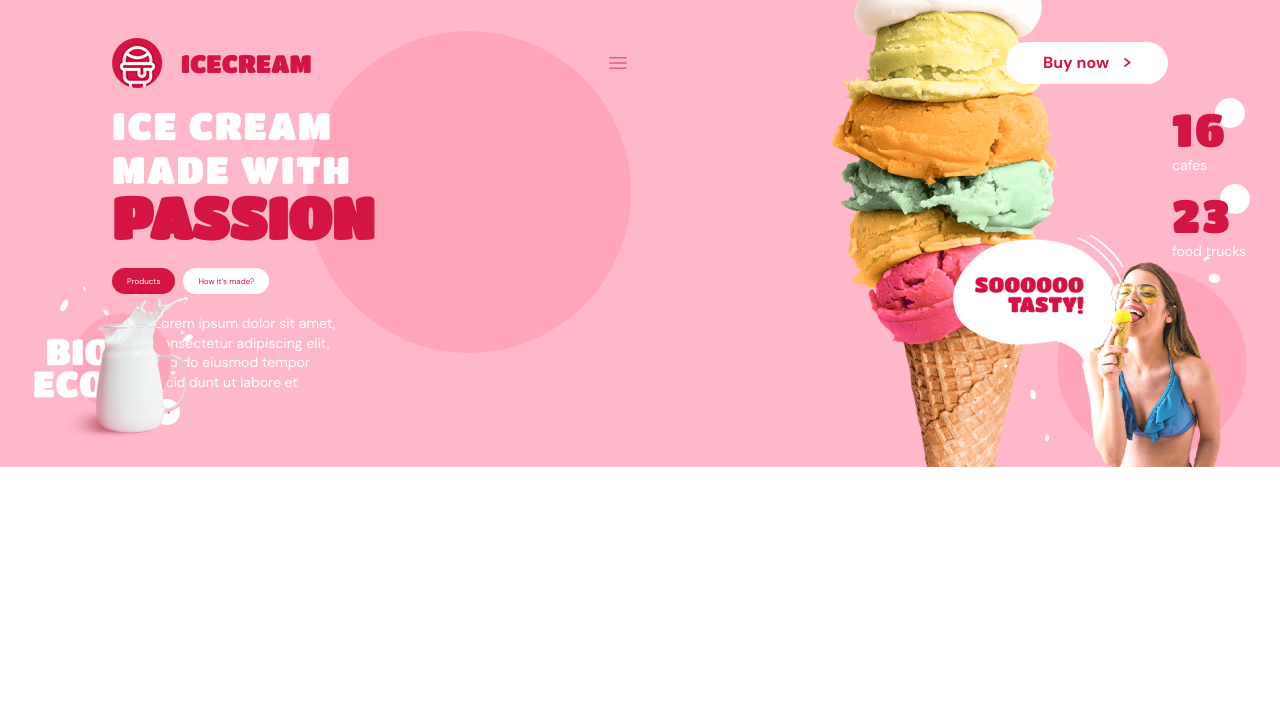
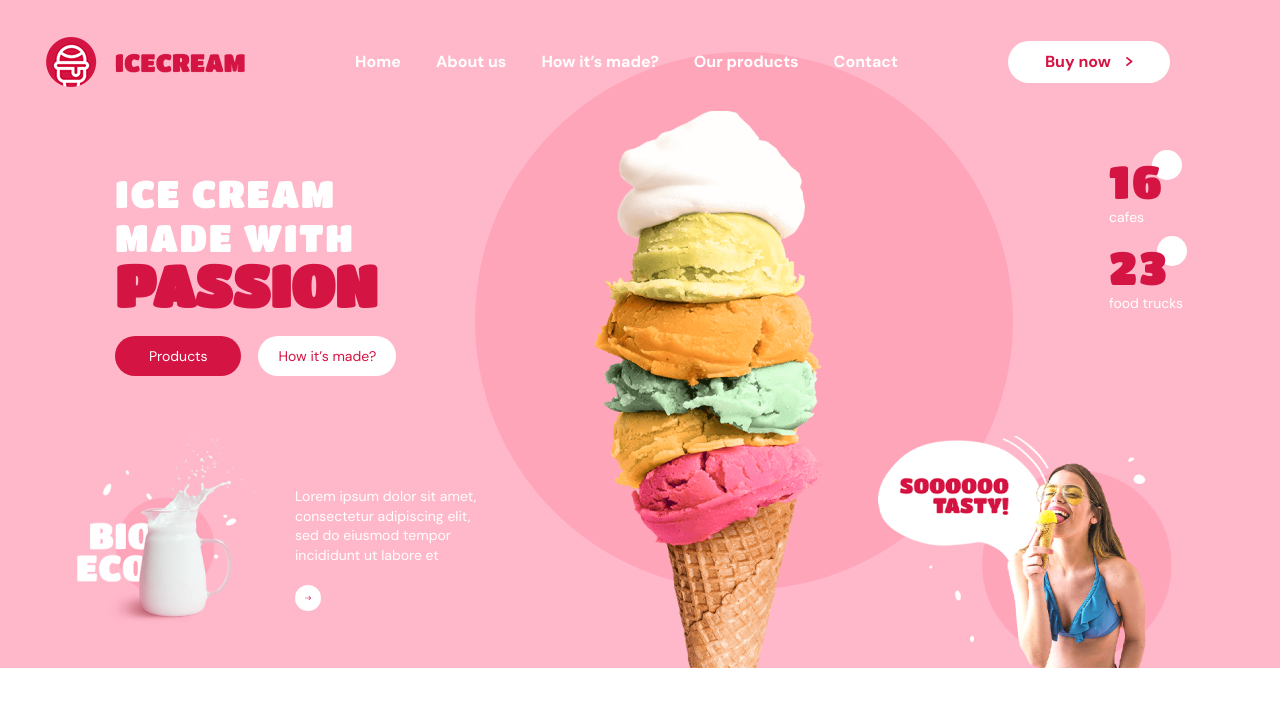
Before and after one commit to OleksandrPenskyi/ice-cream-team, a website built with Parcel: page src/index.html in a window 1280 px wide. Built offline with nearby package versions, Linux system fonts and the light colour scheme.

Commit message:
добавил хедер для пк

```diff
--- a/src/partials/header.html
+++ b/src/partials/header.html
@@ -1,7 +1,9 @@
 <header class="header">
   <div class="container container--size">
     <div class="menu-wrapper">
-      <a href="#"> <img src="./images/logo.png" alt="Логотип" /> </a>
+      <a class="logo" href="#">
+        <img src="./images/logo.png" alt="Логотип" />
+      </a>
 
       <div class="menu">
         <button class="menu-openMob" type="button" data-modal-open>
@@ -10,6 +12,24 @@
           </svg>
         </button>
       </div>
+
+      <ul class="menu-list__pc">
+        <li class="menu-list__item-pc">
+          <a class="menu-list__link-pc" href="#">Home</a>
+        </li>
+        <li class="menu-list__item-pc">
+          <a class="menu-list__link-pc" href="#">About us</a>
+        </li>
+        <li class="menu-list__item-pc">
+          <a class="menu-list__link-pc" href="#">How it’s made?</a>
+        </li>
+        <li class="menu-list__item-pc">
+          <a class="menu-list__link-pc" href="#">Our products</a>
+        </li>
+        <li class="menu-list__item-pc">
+          <a class="menu-list__link-pc" href="#">Contact</a>
+        </li>
+      </ul>
 
       <div class="menu-wrapper__div">
         <button class="menu-wrapper__button">Buy now</button>
--- a/src/sass/header.scss
+++ b/src/sass/header.scss
@@ -13,6 +13,12 @@
     padding-top: 38px;
     padding-bottom: 173px;
     overflow: visible;
+  }
+
+  //   для ПК
+  @media screen and (min-width: 1280px) {
+    padding-top: 37px;
+    padding-bottom: 292px;
   }
 }
 
@@ -39,6 +45,19 @@
       top: -7px;
       left: 307px;
     }
+
+    @media screen and (min-width: 1280px) {
+      width: 538px;
+      height: 538px;
+
+      top: 15px;
+      left: 475px;
+    }
+  }
+
+  @media screen and (min-width: 1280px) {
+    padding-right: 100px;
+    padding-left: 46px;
   }
 }
 
@@ -58,6 +77,16 @@
 
     z-index: 5;
     position: relative;
+  }
+
+  @media screen and (min-width: 1280px) {
+    display: flex;
+    flex-direction: row;
+    // justify-content: flex-start;
+    margin-bottom: 84px;
+
+    // z-index: 5;
+    // position: relative;
   }
 }
 
@@ -93,6 +122,14 @@
 
 .menu__svg-close {
   display: block;
+}
+
+.menu {
+  display: block;
+
+  @media screen and (min-width: 1280px) {
+    display: none;
+  }
 }
 
 .menu-openMob {
@@ -154,8 +191,35 @@
   }
 }
 
+.logo {
+  margin-right: 110px;
+}
+
 .menu-list {
   @extend %list-reset;
+}
+
+.menu-list__pc {
+  @extend %list-reset;
+  display: none;
+
+  @media screen and (min-width: 1280px) {
+    display: block;
+    display: flex;
+    flex-direction: row;
+    align-items: center;
+  }
+}
+
+.menu-list__item-pc {
+  display: none;
+  @media screen and (min-width: 1280px) {
+    display: block;
+
+    &:not(:last-child) {
+      margin-right: 35px;
+    }
+  }
 }
 
 .menu-list__item {
@@ -182,6 +246,20 @@
   }
 }
 
+.menu-list__link-pc {
+  font-family: $text-font;
+  font-weight: 700;
+  font-size: 16px;
+  line-height: 1.31;
+  text-decoration: none;
+  color: $white-font-color;
+  transition: color 250ms linear;
+
+  &:hover {
+    color: $hover-color;
+  }
+}
+
 .menu-list__link {
   font-family: $text-font;
   font-weight: 700;
@@ -189,6 +267,8 @@
   line-height: 1.29;
   text-decoration: none;
   color: $white-font-color;
+  transition: color 250ms linear;
+
   &:hover {
     color: $hover-color;
   }
@@ -212,6 +292,9 @@
   }
 
   @media screen and (min-width: 1280px) {
+    position: relative;
+    left: 69px;
+
     margin-bottom: 25px;
 
     font-size: 58px;
@@ -236,6 +319,9 @@
   }
 
   @media screen and (min-width: 1280px) {
+    position: relative;
+    left: 69px;
+
     font-size: 38px;
     line-height: 1.16;
   }
@@ -244,6 +330,11 @@
 .btn-block {
   display: flex;
   flex-direction: row;
+
+  @media screen and (min-width: 1280px) {
+    position: relative;
+    left: 69px;
+  }
 }
 
 .btn {
@@ -257,6 +348,19 @@
   background: none;
   border: none;
   border-radius: 20px;
+
+  @media screen and (min-width: 1280px) {
+    display: block;
+    padding: 11px 34px;
+
+    font-family: $text-font;
+    font-size: 14px;
+    line-height: 1.29;
+
+    background: none;
+    border: none;
+    border-radius: 20px;
+  }
 }
 
 .btn-products {
@@ -264,11 +368,20 @@
 
   color: $white-font-color;
   background: $pink-color;
+
+  @media screen and (min-width: 1280px) {
+    margin-right: 17px;
+  }
 }
 
 .btn-instruction {
   color: $pink-color;
   background: #ffffff;
+
+  @media screen and (min-width: 1280px) {
+    padding-left: 20px;
+    padding-right: 20px;
+  }
 }
 
 .center-text {
@@ -286,6 +399,11 @@
     bottom: -173px;
     right: 213px;
   }
+
+  @media screen and (min-width: 1280px) {
+    bottom: -292px;
+    right: 450px;
+  }
 }
 
 .girl-pic {
@@ -296,6 +414,14 @@
     position: absolute;
     bottom: -173px;
     right: 34px;
+    z-index: 1;
+  }
+
+  @media screen and (min-width: 1280px) {
+    display: block;
+    position: absolute;
+    bottom: -292px;
+    right: 109px;
     z-index: 1;
   }
 }
@@ -310,6 +436,14 @@
     left: 34px;
     z-index: 1;
   }
+
+  @media screen and (min-width: 1280px) {
+    display: block;
+    position: absolute;
+    bottom: -247px;
+    left: 77px;
+    z-index: 1;
+  }
 }
 
 .menu-wrapper__div {
@@ -318,6 +452,11 @@
   @media screen and (min-width: 768px) {
     display: block;
     margin-left: auto;
+  }
+
+  @media screen and (min-width: 1280px) {
+    display: block;
+    margin-left: 110px;
   }
 }
 
@@ -367,7 +506,6 @@
 
   @media screen and (min-width: 768px) {
     position: absolute;
-
     bottom: -145px;
     left: 154px;
 
@@ -378,10 +516,15 @@
   @media screen and (min-width: 1280px) {
     display: block;
     width: 200px;
+
+    bottom: -235px;
+    left: 295px;
   }
 }
 // Текст возле кувшина
 .jug-description__text {
+  margin: 0;
+
   @media screen and (min-width: 768px) {
     font-family: $text-font;
     font-weight: 400;
@@ -410,16 +553,39 @@
     font-size: 14px;
     line-height: 1.4;
     color: $white-font-color;
+
+    &::after {
+      display: block;
+      content: '';
+      width: 26px;
+      height: 26px;
+      border-radius: 50%;
+      background-color: #ffffff;
+      background-image: url('../images/header-pointer.svg');
+      background-size: 6px 6px;
+      background-repeat: no-repeat;
+      background-position: center;
+      margin-top: 20px;
+    }
   }
 }
 
 // Кол-во кафе и кофе-траков
 .header-quantity {
   display: none;
+
   @media screen and (min-width: 768px) {
     position: absolute;
     right: 34px;
     top: 65px;
+
+    display: block;
+  }
+
+  @media screen and (min-width: 1280px) {
+    position: absolute;
+    right: 97px;
+    top: 118px;
 
     display: block;
   }
```
